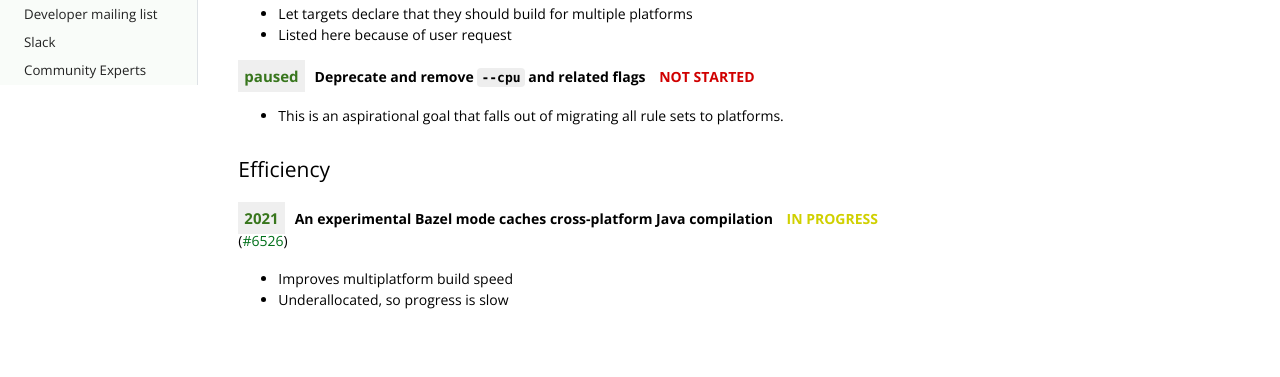
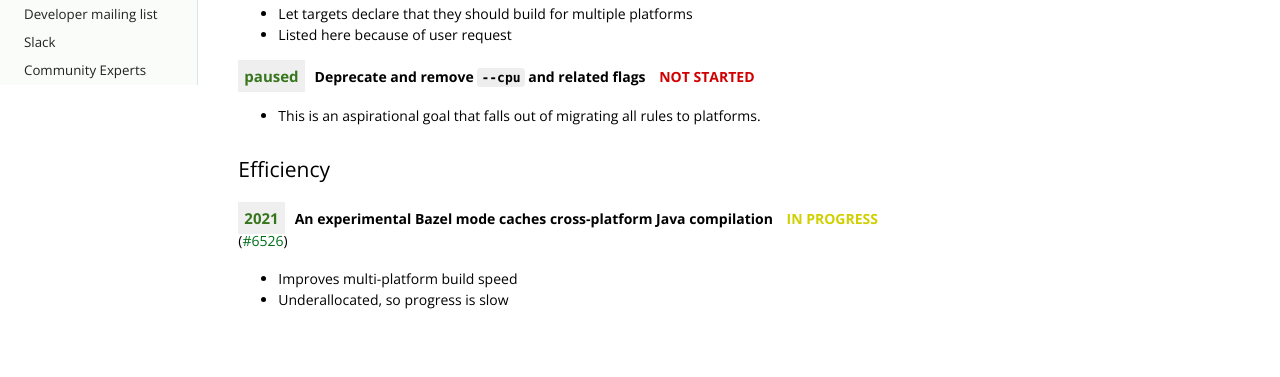
Before and after one commit to bazelbuild/bazel-website, a Jekyll site: the page built from roadmaps/configuration.md, in a window 1280 px wide and 900 px high, scrolled down 857 px. Shown: the part 262-639 px from the top of the window. Built offline with Jekyll 4.4.1, drawn with Linux system fonts in a browser that asks for light colours; nearby versions of some CDN libraries; library files that are not in the unit come from our copies; comment, search, counter and statistics services are not loaded; the table of contents is made by our own code; some of the changed text lies outside the part shown.

Commit message:
More minor updates.

```diff
--- a/roadmaps/configuration.md
+++ b/roadmaps/configuration.md
@@ -97,8 +97,7 @@
 <span class="etabox">paused</span>**Deprecate and remove `--cpu` and related flags**
 <span class="notstartedstatus">NOT STARTED</span>
 
-* This is an aspirational goal that falls out of migrating all rule sets to
-  platforms.
+* This is an aspirational goal that falls out of migrating all rules to platforms.
 
 
 ### Efficiency
@@ -108,5 +107,5 @@
 cross-platform Java compilation**
 <span class="inprogressstatus">IN PROGRESS</span> ([#6526](https://github.com/bazelbuild/bazel/issues/6526))
 
-* Improves multiplatform build speed
+* Improves multi-platform build speed
 * Underallocated, so progress is slow
```
Also changed, not shown: other parts of roadmaps/configuration.md (+1 -1 lines), roadmaps/2020/configuration.md (+4 -4 lines).
